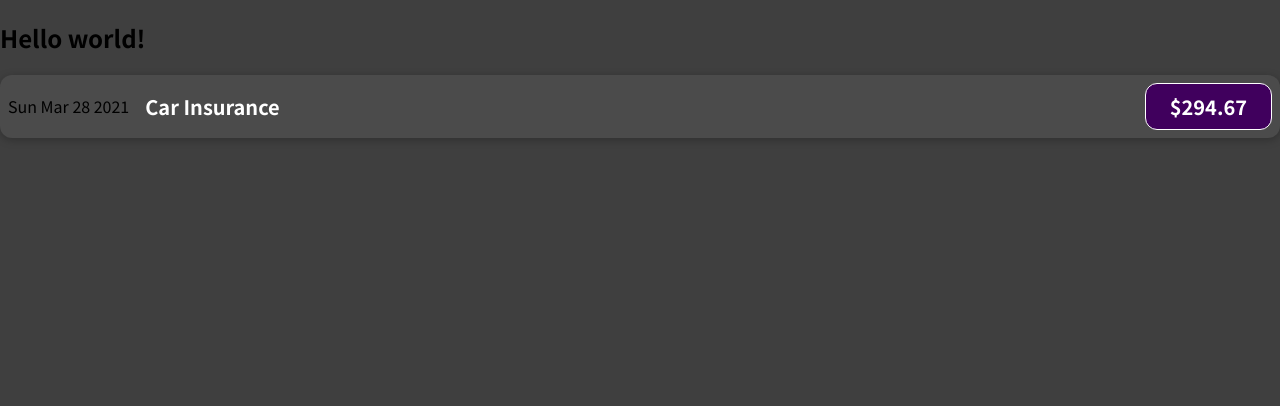
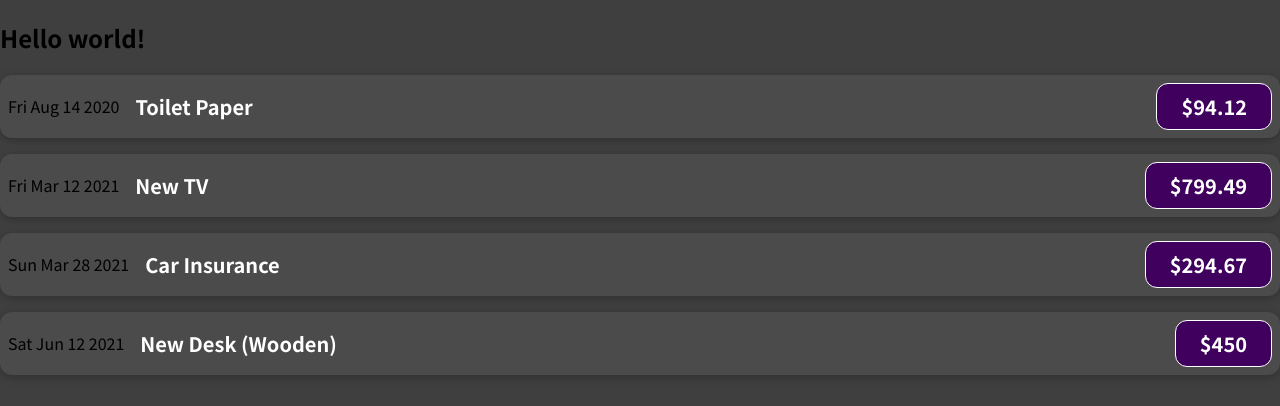
Before and after one commit to aibolit666/react-comlete-guide, a JavaScript app: page / in a window 1280 px wide. Shown: the top 406 px of the page. Built offline with nearby package versions, Linux system fonts and the light colour scheme.

Commit message:
feat: add props to first component

```diff
--- a/src/App.js
+++ b/src/App.js
@@ -1,10 +1,51 @@
 import ExpenseItem from "./components/ExpenseItem";
 
 function App() {
+  const expenses = [
+    {
+      id: "e1",
+      title: "Toilet Paper",
+      amount: 94.12,
+      date: new Date(2020, 7, 14),
+    },
+    { id: "e2", title: "New TV", amount: 799.49, date: new Date(2021, 2, 12) },
+    {
+      id: "e3",
+      title: "Car Insurance",
+      amount: 294.67,
+      date: new Date(2021, 2, 28),
+    },
+    {
+      id: "e4",
+      title: "New Desk (Wooden)",
+      amount: 450,
+      date: new Date(2021, 5, 12),
+    },
+  ];
+
   return (
     <div>
       <h2>Hello world!</h2>
-      <ExpenseItem />
+      <ExpenseItem
+        title={expenses[0].title}
+        amount={expenses[0].amount}
+        date={expenses[0].date}
+      />
+      <ExpenseItem
+        title={expenses[1].title}
+        amount={expenses[1].amount}
+        date={expenses[1].date}
+      />
+      <ExpenseItem
+        title={expenses[2].title}
+        amount={expenses[2].amount}
+        date={expenses[2].date}
+      />
+      <ExpenseItem
+        title={expenses[3].title}
+        amount={expenses[3].amount}
+        date={expenses[3].date}
+      />
     </div>
   );
 }
--- a/src/components/ExpenseItem.js
+++ b/src/components/ExpenseItem.js
@@ -1,16 +1,12 @@
 import "./ExpenceItem.css";
 
-function ExpenseItem() {
-  const expenseDate = new Date(2021, 2, 28);
-  const expenseTitle = "Car Insurance";
-  const expenseAmount = 294.67;
-
+function ExpenseItem(props) {
   return (
     <div className="expense-item">
-      <div>{expenseDate.toDateString()}</div>
+      <div>{props.date.toDateString()}</div>
       <div className="expense-item__description">
-        <h2>{expenseTitle}</h2>
-        <div className="expense-item__price">${expenseAmount}</div>
+        <h2>{props.title}</h2>
+        <div className="expense-item__price">${props.amount}</div>
       </div>
     </div>
   );
```
Also changed, not shown: 1 other file (tests, documents, lock files or other folders).
